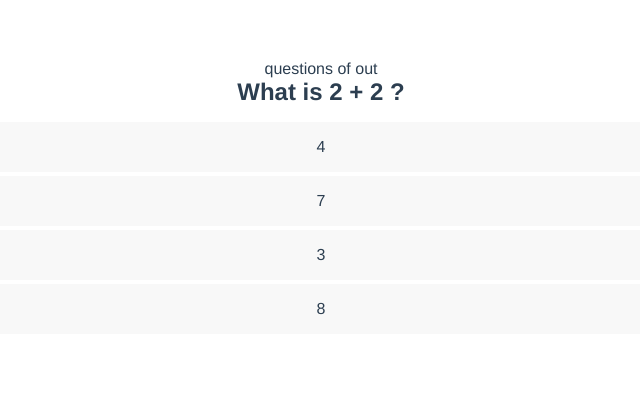
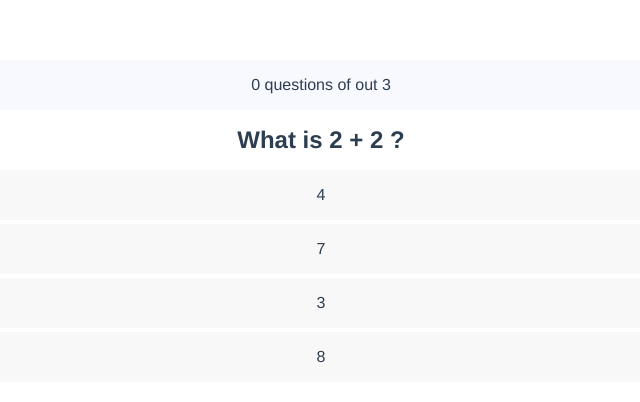
Before and after one commit to hosseinghs/quiz-app, a Vue app: page / in a window 1280 px wide. Shown: the top 402 px of the page, without its empty margins (319-959 px from the left). Built offline with nearby package versions, Linux system fonts and the light colour scheme.

Commit message:
props used in template

```diff
--- a/src/components/ProgressBar.vue
+++ b/src/components/ProgressBar.vue
@@ -1,7 +1,7 @@
 <template>
   <div class="progress-bar">
     <div class="progress">
-      {{}} questions of out {{}}
+      {{ AnsweredQuestionsCount }} questions of out {{ questionsCount }}
     </div>
   </div>
 </template>
@@ -23,4 +23,10 @@ export default {
 };
 </script>
 
-<style></style>
+<style>
+.progress-bar {
+  margin-bottom: 1rem;
+  padding: 1rem;
+  background-color: ghostwhite;
+}
+</style>
```
